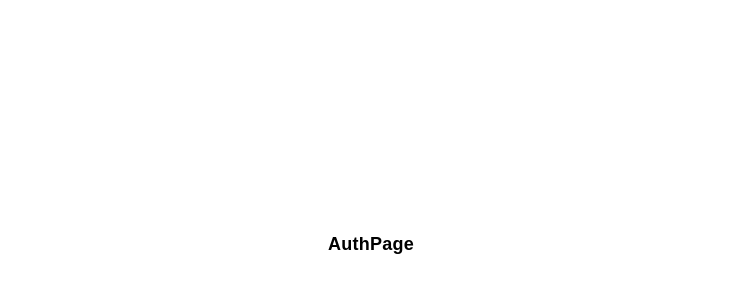
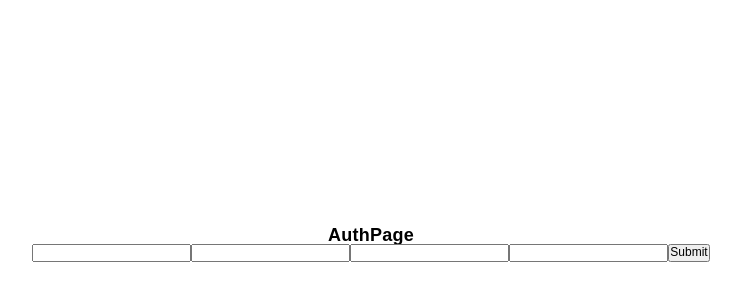
Before and after one commit to renatakov/habit_react_project, a React (Create React App) app: page / in a window 1280 px wide. Shown: the part 156-456 px from the top of the page, without its empty margins (269-1010 px from the left). Built offline with nearby package versions, Linux system fonts and the light colour scheme.

Commit message:
auth store added

```diff
--- a/src/pages/AuthPage/AuthPage.js
+++ b/src/pages/AuthPage/AuthPage.js
@@ -1,12 +1,60 @@
-import React from "react";
-import s from "./AuthPage.module.scss"
+import React, { Component } from 'react';
+import s from './AuthPage.module.scss';
 
-const AuthPage = () => {
-  return(
-    <section className={s.authSection}>
-      <h1>AuthPage</h1>
-    </section>
-  )
+import { connect } from 'react-redux';
+import operations from '../../redux/auth/operations';
+
+class AuthPage extends Component {
+  handleChange = e => {
+    const { name, value } = e.target;
+    this.setState({ [name]: value });
+  };
+
+  handleSubmit = e => {
+    e.preventDefault();
+    // const { firstName, lastName, phoneNumber, password } = this.state;
+    // const user = {
+    //   firstName,
+    //   lastName,
+    //   phoneNumber,
+    //   password,
+    // };
+
+    const user = {
+      phoneNumber: '0934478779',
+      password: 'qwer1234',
+      firstName: 'root',
+      lastName: 'root',
+      height: 0,
+      weight: 0,
+      birthday: new Date('2021, 01, 01'),
+    };
+
+    this.props.onRegister(user);
+    console.log(user);
+  };
+  render() {
+    return (
+      <section className={s.authSection}>
+        <h1>AuthPage</h1>
+        <form onSubmit={this.handleSubmit}>
+          <input type="text" name="firstName" onChange={this.handleChange} />
+          <input type="text" name="lastName" onChange={this.handleChange} />
+          <input type="text" name="phoneNumber" onChange={this.handleChange} />
+          <input type="password" name="password" onChange={this.handleChange} />
+          <button>Submit</button>
+        </form>
+      </section>
+    );
+  }
 }
 
-export default AuthPage;
+const mapStateToProps = state => ({
+  state: state,
+});
+
+const mapDispatchToProps = dispatch => ({
+  onRegister: value => dispatch(operations.register(value)),
+});
+
+export default connect(mapStateToProps, mapDispatchToProps)(AuthPage);
```
